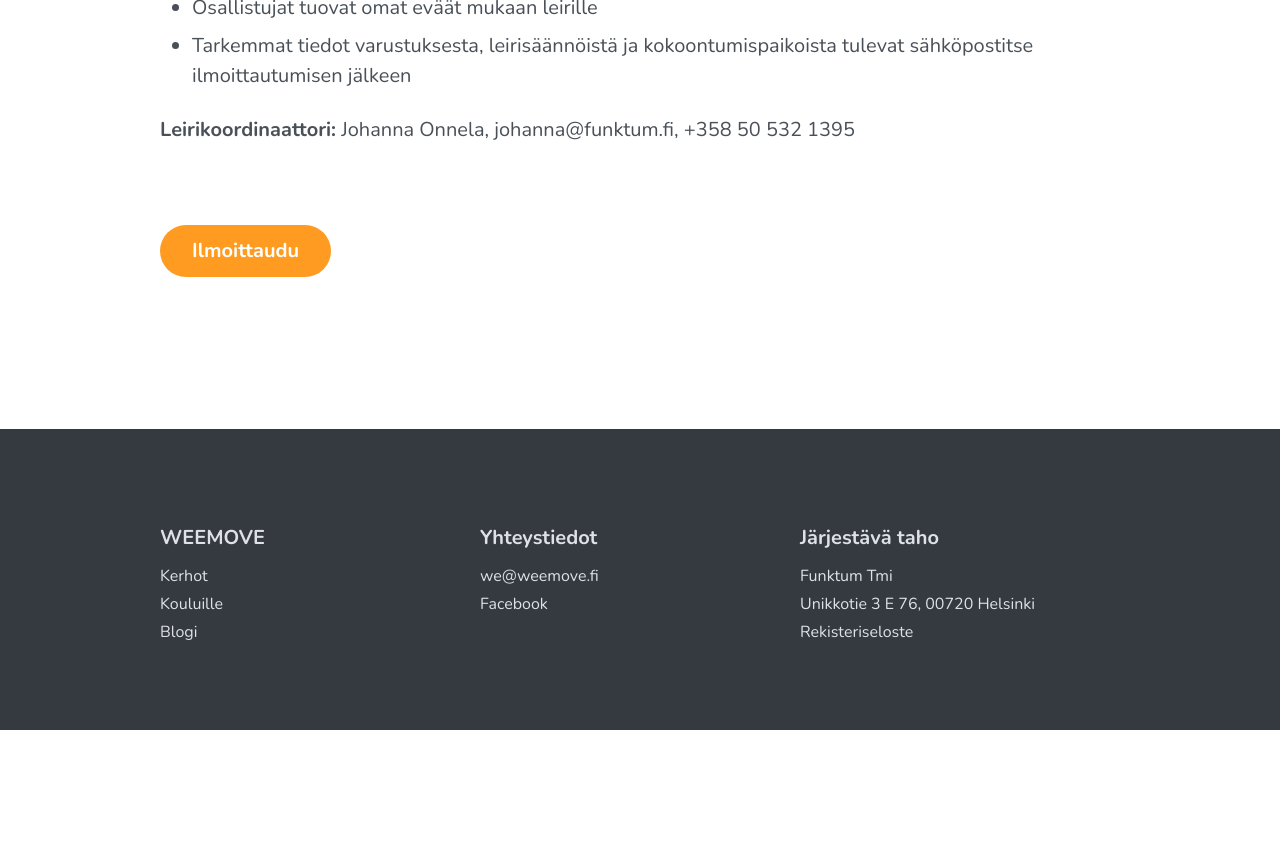
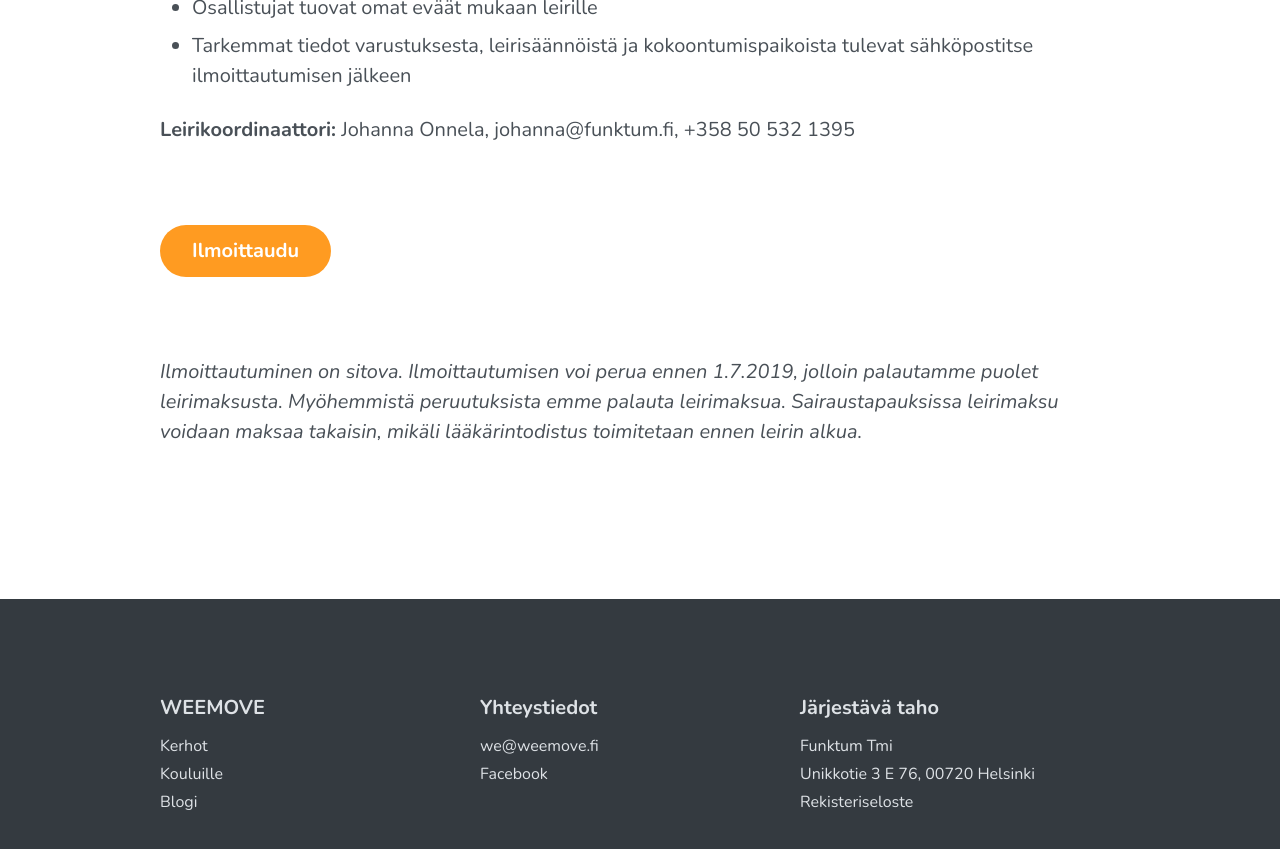
Before and after one commit to Funktum/weemove, a Jekyll site: the page built from _pages/kesäleiri.md, in a window 1280 px wide and 900 px high, scrolled down 2207 px. Shown: the top 849 px of the window. Built offline with Jekyll 4.4.1, drawn with Linux system fonts in a browser that asks for light colours; a script that is not in the unit is left out; before the commit the page ends 2937 px from its top, so only the background shows below that.

Commit message:
Update kesäleiri.md

```diff
--- a/_pages/kesäleiri.md
+++ b/_pages/kesäleiri.md
@@ -52,3 +52,7 @@ __Leirikoordinaattori:__ Johanna Onnela, johanna@funktum.fi, +358 50 532 1395
 ---
 
 {% include button.html url="" text="Ilmoittaudu" %}
+
+---
+
+_Ilmoittautuminen on sitova. Ilmoittautumisen voi perua ennen 1.7.2019, jolloin palautamme puolet leirimaksusta. Myöhemmistä peruutuksista emme palauta leirimaksua. Sairaustapauksissa leirimaksu voidaan maksaa takaisin, mikäli lääkärintodistus toimitetaan ennen leirin alkua._
```
